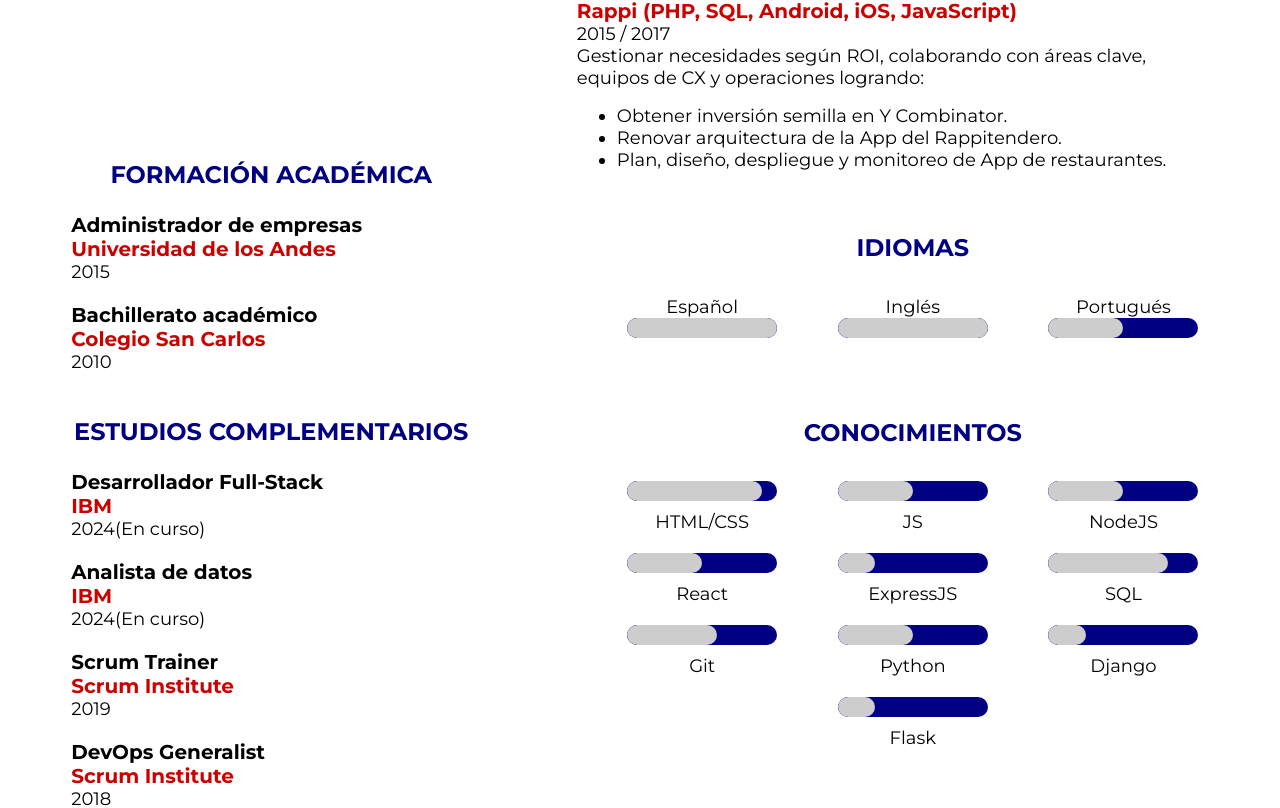
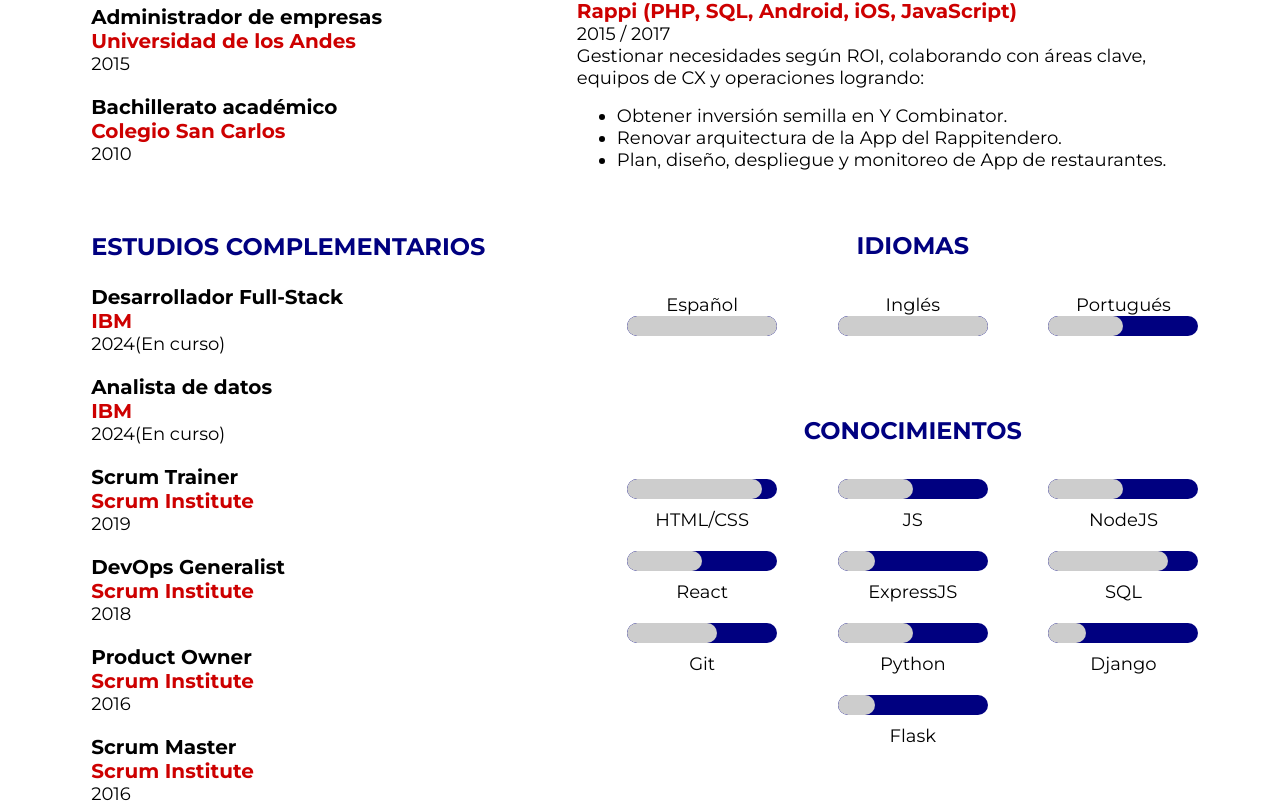
Before and after one commit to Jugador7/curriculum, a React (Create React App) app: page / in a window 1280 px wide. Shown: the part 1020-1828 px from the top of the page. Built offline with nearby package versions, Linux system fonts and the light colour scheme.

Commit message:
visual adjustments for mozilla and edge

```diff
--- a/package.json
+++ b/package.json
@@ -39,6 +39,7 @@
     ]
   },
   "devDependencies": {
+    "eslint-config-react-app": "^7.0.1",
     "gh-pages": "^6.1.1"
   }
 }
--- a/src/App.css
+++ b/src/App.css
@@ -1,3 +1,10 @@
+/*
+* Prefixed by https://autoprefixer.github.io
+* PostCSS: v8.4.14,
+* Autoprefixer: v10.4.7
+* Browsers: last 4 version
+*/
+
 /* General Text Styles */
 h3 {
   color: #000080;
@@ -23,11 +30,15 @@
   margin: 0;
 }
 
-
 /* Base styles for the application container */
 .app-container {
   position: relative;
+  display: -webkit-box;
+  display: -ms-flexbox;
   display: flex;
+  -webkit-box-orient: vertical;
+  -webkit-box-direction: normal;
+      -ms-flex-direction: column;
           flex-direction: column;
   font-family: 'Montserrat', sans-serif;
   margin: 0;
@@ -35,8 +46,15 @@
 
 /* Common styles for containers */
 .container {
+  display: -webkit-box;
+  display: -ms-flexbox;
   display: flex;
+  -webkit-box-orient: vertical;
+  -webkit-box-direction: normal;
+      -ms-flex-direction: column;
           flex-direction: column;
+  -webkit-box-pack: center;
+      -ms-flex-pack: center;
           justify-content: center;
   padding: 0 15px;
   margin: 20px 0;
@@ -44,11 +62,14 @@
 
 /* Profile */
 .profile-container {
+  -webkit-box-align: center;
+      -ms-flex-align: center;
           align-items: center;
   background-color: #000080;
   padding: 20px;
   margin: 10px;
   border: 4px solid #FFFFFF;
+  -webkit-box-shadow: 0 1px 6px #000000;
           box-shadow: 0 1px 6px #000000;
   border-radius: 10px;
   z-index: 10;
@@ -66,21 +87,22 @@
   width: 100%;
 }
 .profile-text h3 {
-  color: #FFFFFF;
   font-weight: 700;
 }
-
 .profile-text h3, .profile-text p, .profile-text ul, .profile-text li {
   color: #FFFFFF;
 }
-
 .profile-text ul {
   list-style: none;
   padding: 0;
 }
 .profile-text li {
   margin: 10px 0;
+  display: -webkit-box;
+  display: -ms-flexbox;
   display: flex;
+  -webkit-box-align: center;
+      -ms-flex-align: center;
           align-items: center;
 }
 .profile-text li i {
@@ -89,14 +111,21 @@
 
 /* Header */
 .header-container {
+  display: -webkit-box;
+  display: -ms-flexbox;
   display: flex;
+  -webkit-box-align: center;
+      -ms-flex-align: center;
           align-items: center;
+  -webkit-box-pack: center;
+      -ms-flex-pack: center;
           justify-content: center;
   background-color: #000080;
   color: #FFFFFF;
   padding: 30px 20px;
   height: 120px;
   border-bottom: 4px solid #FFFFFF;
+  -webkit-box-shadow: 0 1px 6px #000000;
           box-shadow: 0 1px 6px #000000;
 }
 .header-text h1, .header-text h2 {
@@ -115,22 +144,29 @@
 
 /* Experience */
 .experience-container {
+  -webkit-box-align: center;
+      -ms-flex-align: center;
           align-items: center;
 }
 
 /* Academic Background and additional training*/
 .academic-background, .additional-training {
   text-align: left;
+  padding: 20px;
+  margin-top: 20px; /* Ensure margin-top is applied */
 }
 .academic-background p, .additional-training p {
   margin-bottom: 20px;
 }
 
-/* Languages */
+/* Languages and skills */
 
 /* Languages Component Styles */
 .languages, .skills {
   padding: 20px;
+  -webkit-box-align: center;
+  -ms-flex-align: center;
+      align-items: center;
   text-align: center;
 }
 
@@ -142,14 +178,25 @@
 .languages ul, .skills ul {
   list-style-type: none;
   padding: 0;
+  display: -webkit-box;
+  display: -ms-flexbox;
   display: flex;
+  -ms-flex-pack: distribute;
       justify-content: space-around; /* Distribute items evenly with space around */
+  -ms-flex-wrap: wrap;
       flex-wrap: wrap;
 }
 
 .language-item, .skill-item {
+  display: -webkit-box;
+  display: -ms-flexbox;
   display: flex;
+  -webkit-box-orient: vertical;
+  -webkit-box-direction: normal;
+      -ms-flex-direction: column;
           flex-direction: column;
+  -webkit-box-align: center;
+      -ms-flex-align: center;
           align-items: center;
   margin: 0 10px;
 }
@@ -203,19 +250,19 @@
   }
   .academic-background, .additional-training {
     max-width: 400px;
-    z-index: 10;
-    margin: -4% 15% 0 5%;
+    position: absolute;
+    margin: 920px 15% 0 5%;
+  }
+  .academic-background h3, .additional-training h3 {
+    text-align: center;
   }
   .additional-training {
-    margin: 0px 15% 0 5%;
+    margin-top: 1200px;
   }
   .languages, .skills {
+    position: relative;
     max-width: 50%;
-    z-index: 10;
-  }
-  .languages {
-    margin-top:
-    -65%;
+    margin-top: 0%;
   }
   .progress-bar {
     width: 150px; /* Set a fixed width for the progress bar */
@@ -233,11 +280,7 @@
   }
   .languages, .skills {
     max-width: 50%;
-    z-index: 10;
-  }
-  .languages {
-    margin-top:
-    -40%;
+    margin-left: 35%;
   }
   .progress-bar {
     width: 150px; /* Set a fixed width for the progress bar */
@@ -257,3 +300,24 @@
     margin: 0 5%;
   }
 }
+
+/* Mobile view adjustments */
+@media (max-width: 480px) {
+  .profile-image {
+    width: 90%;
+    height: 90%;
+    max-width: 300px;
+    max-height: 300px;
+    margin: auto;
+    display: block;
+  }
+  .header-text h1 {
+    font-size: 30px;
+  }
+  .header-text h2 {
+    font-size: 20px;
+  }
+  .experience-container, .academic-background, .additional-training {
+    margin: 0 5%;
+  }
+}
```
Also changed, not shown: 1 other file (tests, documents, lock files or other folders). Lines whose indentation alone changed are shown as unchanged.
